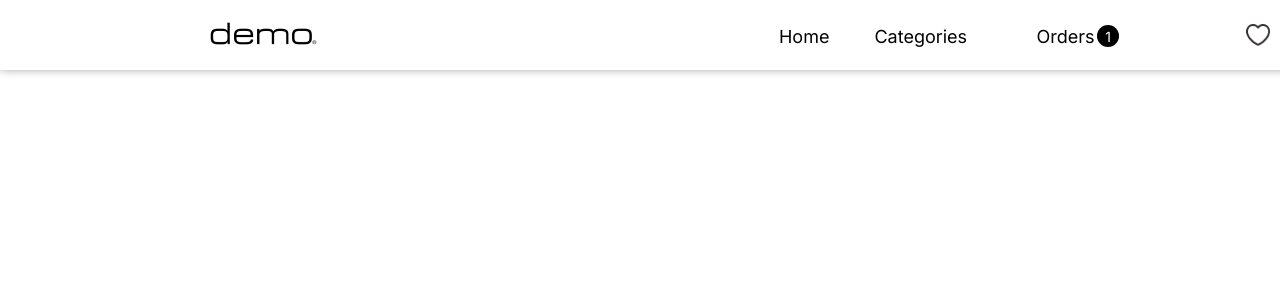
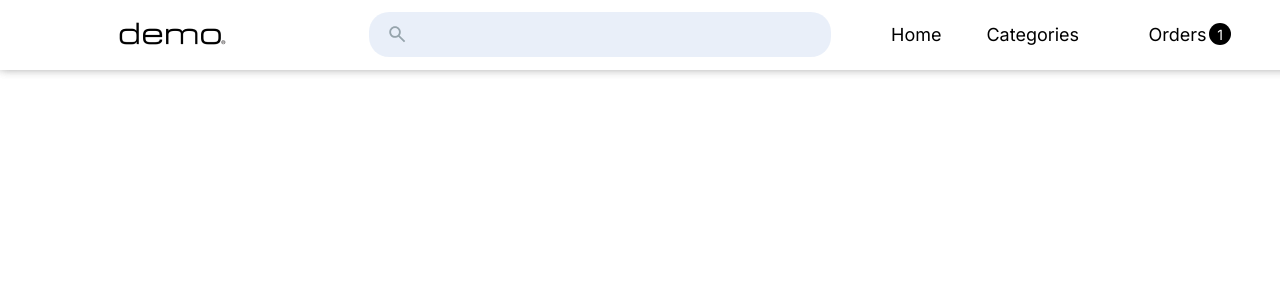
Before and after one commit to JAHANVI128/e-commerce, a React (Create React App) app: page / in a window 1280 px wide. Shown: the top 300 px of the page. Built offline with nearby package versions, Linux system fonts and the light colour scheme; a web font is replaced by a local one.

Commit message:
positioning

```diff
--- a/src/Components/Navbar/Navbar.css
+++ b/src/Components/Navbar/Navbar.css
@@ -61,7 +61,8 @@ background-size: cover; */
   gap: 10px;
   width: 119px;
   height: 67px;
-  left: 83px;
+  position: relative;
+  left: -83px;
   opacity: 0px;
 }
 
@@ -90,20 +91,25 @@ background-size: cover; */
   justify-content: center;
   gap: 1px;
   cursor: pointer;
-  top: 7.5px;
+  top: 5.5px;
+  left: -372px;
 }
 
 .nav-login-cart {
   display: flex;
   align-items: center;
   gap: 30px;
+  position: relative;
+  left: 25px;
+
 }
 
 .nav-login-cart .like {
-  width: 24px;
-  height: 21.16px;
-  left: 1138px;
-  top: 20px;
+  width: 28px;
+  height: 25.16px;
+  position: relative;
+  left: 47px;
+  top: 0px;
   border: 2px 0px 0px 0px;
   gap: 0px;
   opacity: 0px;
@@ -111,14 +117,14 @@ background-size: cover; */
 }
 
 .nav-login-cart .cart {
-  width: 21px;
-  height: 20px;
-  /* top: 23.5px;
-  left: 1187px; */
+  width: 26px;
+  height: 25px;
   /* gap: 0px; */
   /* border: 108px 0px 0px 0px; */
   /* opacity: 0px; */
   cursor: pointer;
+  position: relative;
+  left: 40px
 }
 
 .nav-cart-count {
@@ -127,8 +133,8 @@ background-size: cover; */
   display: flex;
   justify-content: center;
   align-items: center;
-  margin-top: -23px;
-  margin-left: -36px;
+  margin-top: -25px;
+  /*margin-left: 0px;*/
   border-radius: 21px;
   font-size: 12px;
   background-color: black;
@@ -153,4 +159,8 @@ background-size: cover; */
 .nav-login-cart .profile {
   cursor: pointer;
   display: flex;
+  position: relative;
+  left: 25px;
+  width: 32px;
+  height: 32px;
 }
--- a/src/Components/Navbar/Navbar.jsx
+++ b/src/Components/Navbar/Navbar.jsx
@@ -4,7 +4,7 @@ import logo from "../Assets/logo.png";
 import like from "../Assets/Like.png";
 import cart from "../Assets/Cart.png";
 import profile from "../Assets/Profile.png";
-// import SearchBar from './SearchBar'
+import SearchBar from './SearchBar'
 
 const Navbar = () => {
   return (
@@ -13,7 +13,7 @@ const Navbar = () => {
         <img src={logo} alt="Logo" />
       </div>
       <ul className="nav-menu">
-        {/* <li><SearchBar></SearchBar></li> */}
+        <SearchBar/>
         <li>Home</li>
         <li>Categories</li>
         <li>
--- a/src/Components/Navbar/SearchBar.css
+++ b/src/Components/Navbar/SearchBar.css
@@ -1,24 +1,29 @@
-.searchBarSection {
-  margin: 100px auto;
-  display: flex;
+/* .searchBarSection {
+  /* margin: 10px auto; */
+  /* display: flex;
   flex-direction: column;
   align-items: center;
-}
+  justify-content: center; */
+  /* position: absolute; */
+/* } */
 
 .searchBar {
   display: flex;
   align-items: center;
-  background-color: white;
-  border: 1px solid;
-  /* border-radius: 20px; */
-
+  position: relative;
+  /*background-color: white;*/
+  border-radius: 20px;
+  background-color: rgba(222, 232, 246, 0.67);
   width: 437px;
   height: 38px;
-  top: 14.5px;
-  left: 231px;
-  padding: 5px 9px 5px 14px;
-  /* gap: 4px; */
-  border-radius: 6px 0px 0px 0px;
+  /* top: 14.5px;
+  left: 20px; */
+  top: 5.5px;
+  left: -387px;
+  /* padding: 5px 9px 5px 14px; */
+  padding: 4px 11px 3px 14px;
+  cursor: pointer;
+  gap: 4px;
   opacity: 0px;
 }
 
--- a/src/Components/Navbar/SearchBar.js
+++ b/src/Components/Navbar/SearchBar.js
@@ -51,7 +51,7 @@ const SearchBar = () => {
   return (
     <div className="searchBarSection">
       <div class="searchBar">
-        <input className="input" />
+        {/* <input className="input" /> */}
         <button className="button">
           <img src={search} alt="search"/>
         </button>
```
